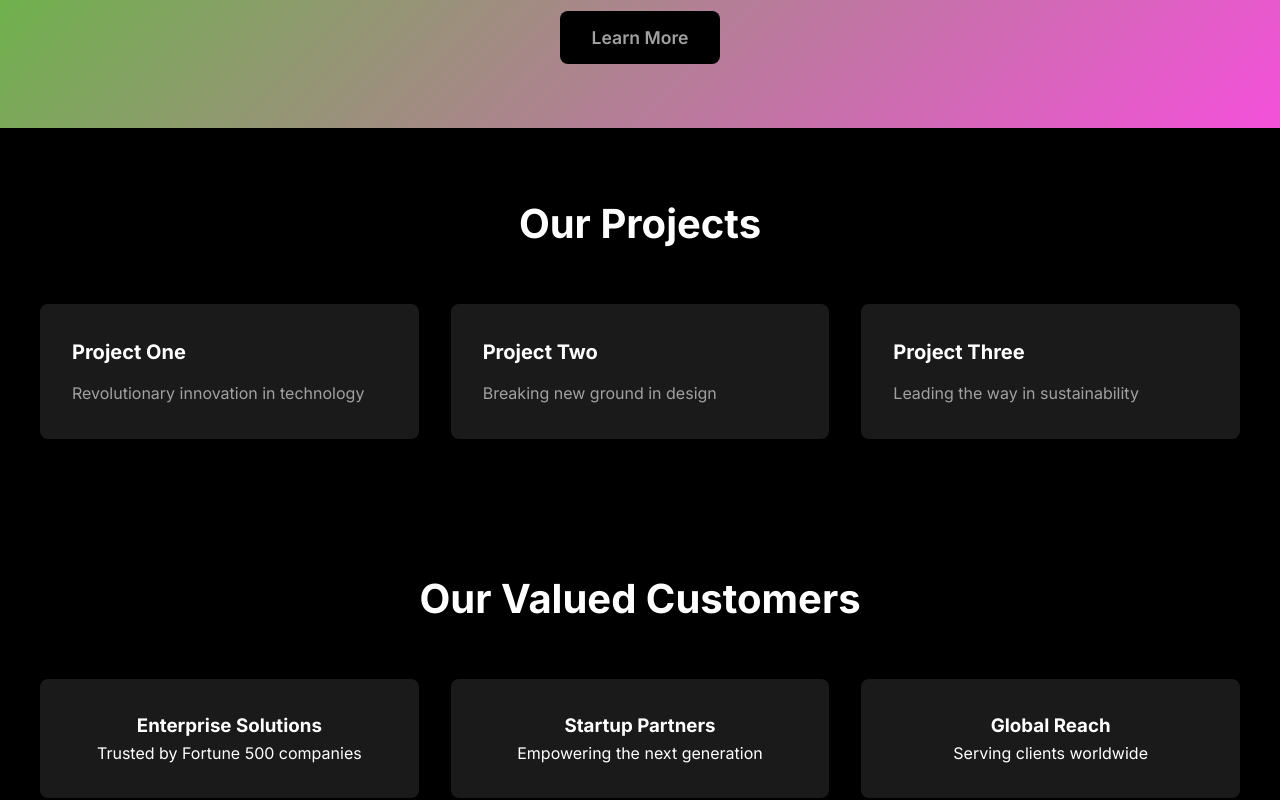
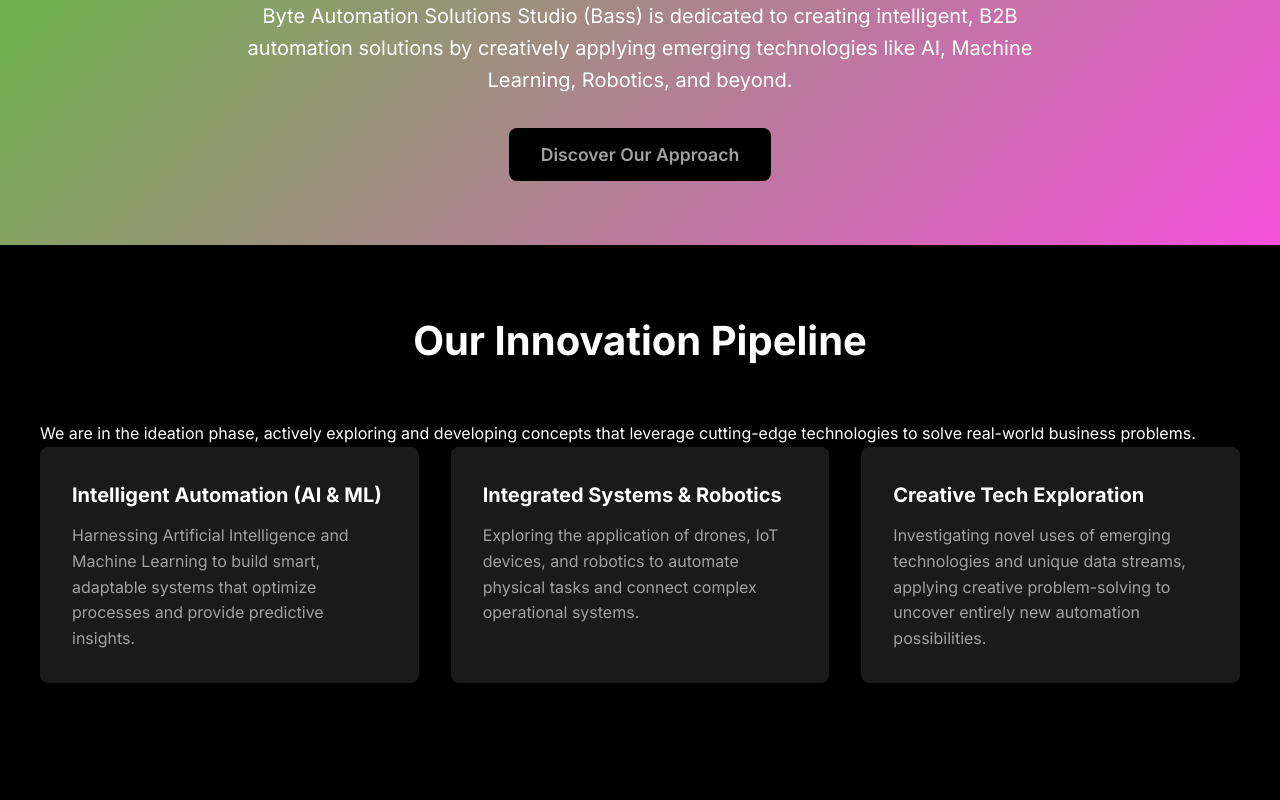
Before and after one commit to Bass-sa/website, a React (Vite) app: page / in a window 1280 px wide. Shown: the part 320-1120 px from the top of the page. Built offline with nearby package versions, Linux system fonts and the light colour scheme.

Commit message:
Edit description text

```diff
--- a/src/App.jsx
+++ b/src/App.jsx
@@ -17,47 +17,53 @@ function App() {
 
       <section id="home" className="hero">
         <div className="hero-content">
-          <h1>Bass is an Amazing Company</h1>
-          <p>Innovating the future, one project at a time</p>
-          <button className="cta-button">Learn More</button>
+          <h1>Innovating Automation for the Future of Business</h1>
+          <p>Byte Automation Solutions Studio (Bass) is dedicated to creating intelligent, B2B automation solutions by creatively applying emerging technologies like AI, Machine Learning, Robotics, and beyond.</p>
+          <button className="cta-button">Discover Our Approach</button> {/* Changed text */}
         </div>
       </section>
 
-      <section id="projects" className="projects">
+      <section id="projects" className="projects"> {/* Renamed section slightly conceptually */}
         <div className="projects-inner">
-          <h2>Our Projects</h2>
-          <div className="project-grid">
+          <h2>Our Innovation Pipeline</h2> {/* Changed title */}
+          {/* Optional intro text */}
+          <p>We are in the ideation phase, actively exploring and developing concepts that leverage cutting-edge technologies to solve real-world business problems.</p>
+
+          <div className="project-grid"> {/* These cards now represent areas of focus/exploration */}
             <div className="project-card">
-              <h3>Project One</h3>
-              <p>Revolutionary innovation in technology</p>
+              <h3>Intelligent Automation (AI & ML)</h3> {/* Changed title */}
+              <p>Harnessing Artificial Intelligence and Machine Learning to build smart, adaptable systems that optimize processes and provide predictive insights.</p> {/* Changed text */}
             </div>
             <div className="project-card">
-              <h3>Project Two</h3>
-              <p>Breaking new ground in design</p>
+              <h3>Integrated Systems & Robotics</h3> {/* Changed title */}
+              <p>Exploring the application of drones, IoT devices, and robotics to automate physical tasks and connect complex operational systems.</p> {/* Changed text */}
             </div>
             <div className="project-card">
-              <h3>Project Three</h3>
-              <p>Leading the way in sustainability</p>
+              <h3>Creative Tech Exploration</h3> {/* Changed title */}
+              <p>Investigating novel uses of emerging technologies and unique data streams, applying creative problem-solving to uncover entirely new automation possibilities.</p> {/* Changed text */}
             </div>
           </div>
         </div>
       </section>
 
-      <section id="customers" className="customers">
+      <section id="customers" className="customers"> {/* Renamed section slightly conceptually */}
         <div className="customers-inner">
-          <h2>Our Valued Customers</h2>
-          <div className="customer-grid">
+          <h2>Partnering for Future Success</h2> {/* Changed title */}
+           {/* Optional intro text */}
+          <p>We are seeking forward-thinking businesses ready to collaborate on developing innovative automation solutions that address their specific challenges and drive future growth.</p>
+
+          <div className="customer-grid"> {/* These cards now represent types of partners/challenges */}
             <div className="customer-card">
-              <h3>Enterprise Solutions</h3>
-              <p>Trusted by Fortune 500 companies</p>
+              <h3>Efficiency Seekers</h3> {/* Changed title */}
+              <p>For companies aiming to significantly improve operational efficiency and reduce costs through intelligent, tailored automation.</p> {/* Changed text */}
             </div>
             <div className="customer-card">
-              <h3>Startup Partners</h3>
-              <p>Empowering the next generation</p>
+              <h3>Innovation Leaders</h3> {/* Changed title */}
+              <p>For organizations eager to adopt and implement cutting-edge technologies to stay ahead of the curve and redefine their industry.</p> {/* Changed text */}
             </div>
             <div className="customer-card">
-              <h3>Global Reach</h3>
-              <p>Serving clients worldwide</p>
+              <h3>Solvers of Complex Problems</h3> {/* Changed title */}
+              <p>For businesses with unique, challenging automation needs that require a creative and technically advanced approach to overcome.</p> {/* Changed text */}
             </div>
           </div>
         </div>
```
